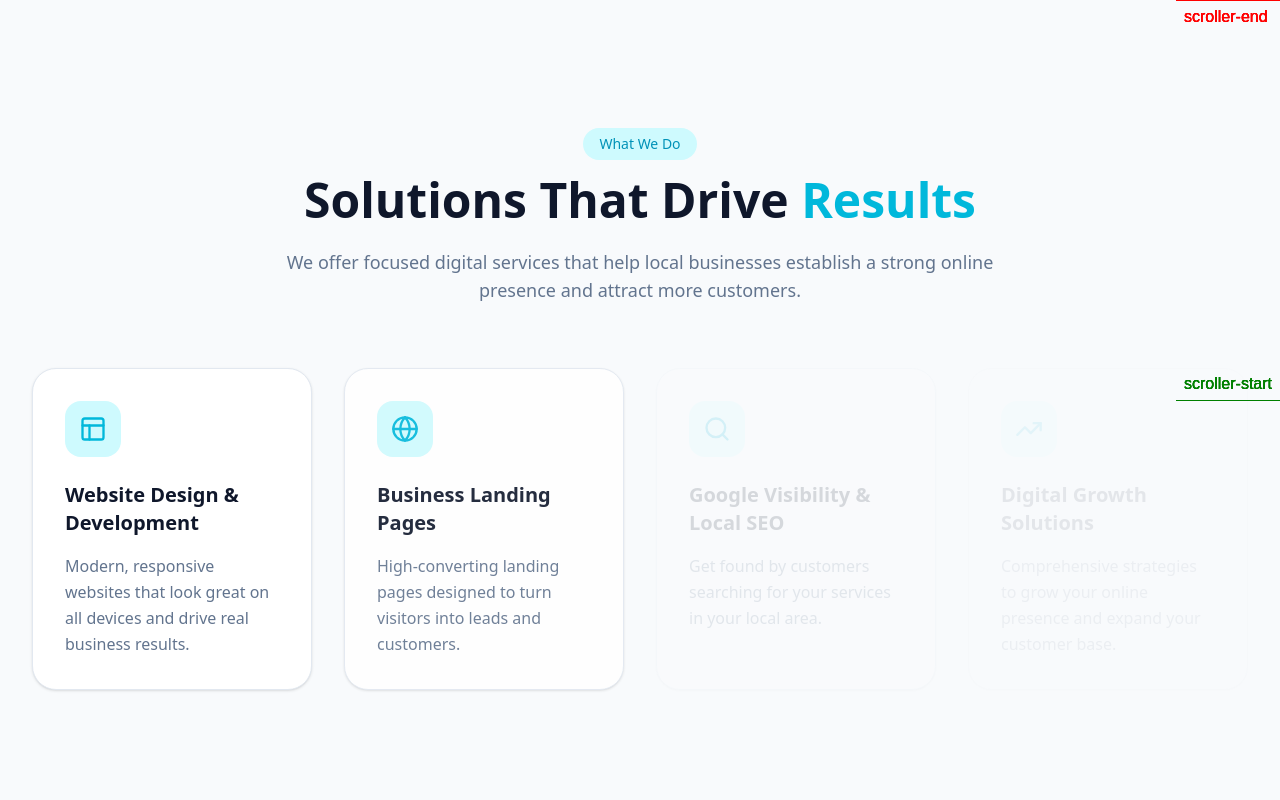
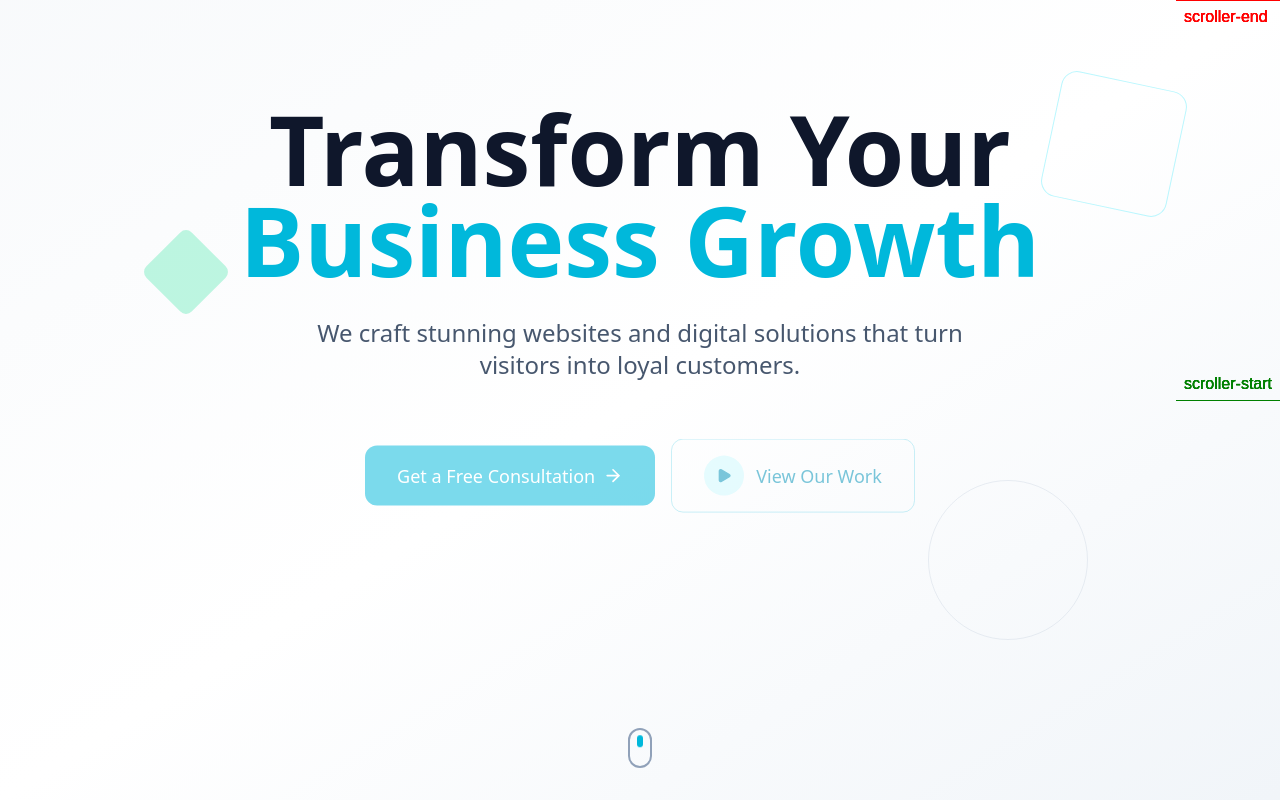
Before and after one commit to dexosis4-stack/PortFolio, a React (Vite) app in the folder Portfolio/: page / in a window 1280 px wide. Shown: the top 800 px of the page. Built offline with nearby package versions, Linux system fonts and the light colour scheme.

Commit message:
Hero section update

```diff
--- /dev/null
+++ b/Portfolio/src/components/Hero.jsx
@@ -0,0 +1,138 @@
+import { useEffect, useRef } from "react";
+import gsap from "gsap";
+import { ArrowRight, Play } from "lucide-react";
+
+const HeroSection = () => {
+  const heroRef = useRef(null);
+  const headingRef = useRef([]);
+  const subRef = useRef(null);
+  const ctaRef = useRef(null);
+  const statsRef = useRef([]);
+
+  useEffect(() => {
+    const ctx = gsap.context(() => {
+      const tl = gsap.timeline({ defaults: { ease: "power3.out" } });
+
+      tl.fromTo(
+        headingRef.current,
+        { opacity: 0, y: 40 },
+        { opacity: 1, y: 0, stagger: 0.15, duration: 1 }
+      )
+        .fromTo(
+          subRef.current,
+          { opacity: 0, y: 20 },
+          { opacity: 1, y: 0, duration: 0.8 },
+          "-=0.5"
+        )
+        .fromTo(
+          ctaRef.current,
+          { opacity: 0, y: 20 },
+          { opacity: 1, y: 0, duration: 0.8 },
+          "-=0.4"
+        )
+        .fromTo(
+          statsRef.current,
+          { opacity: 0, y: 20 },
+          { opacity: 1, y: 0, stagger: 0.1, duration: 0.6 },
+          "-=0.4"
+        );
+    }, heroRef);
+
+    return () => ctx.revert();
+  }, []);
+
+  return (
+    <section
+      ref={heroRef}
+      className="relative min-h-screen flex items-center bg-slate-50 overflow-hidden"
+    >
+      {/* Background */}
+      <div className="absolute inset-0 bg-gradient-to-br from-slate-50 via-white to-slate-100" />
+
+      {/* Decorative shapes */}
+      <div className="absolute inset-0 pointer-events-none">
+        <div className="absolute top-[10%] right-[8%] w-32 h-32 border border-cyan-300/40 rounded-2xl rotate-12" />
+        <div className="absolute bottom-[20%] right-[15%] w-40 h-40 border border-slate-300/40 rounded-full" />
+        <div className="absolute top-[30%] left-[12%] w-16 h-16 bg-emerald-300/40 rounded-lg rotate-45" />
+      </div>
+
+      {/* Content */}
+      <div className="relative z-10 container mx-auto px-4 sm:px-6 lg:px-8">
+        <div className="max-w-5xl mx-auto text-center">
+          {/* Heading */}
+          <h1 className="text-5xl sm:text-6xl md:text-7xl lg:text-8xl font-bold text-slate-900 leading-[0.95] mb-8">
+            <span
+              ref={(el) => (headingRef.current[0] = el)}
+              className="block"
+            >
+              Transform Your
+            </span>
+            <span
+              ref={(el) => (headingRef.current[1] = el)}
+              className="block text-cyan-500"
+            >
+              Business Growth
+            </span>
+          </h1>
+
+          {/* Subheading */}
+          <p
+            ref={subRef}
+            className="text-xl sm:text-2xl text-slate-600 max-w-2xl mx-auto mb-12"
+          >
+            We craft stunning websites and digital solutions that turn visitors
+            into loyal customers.
+          </p>
+
+          {/* CTA */}
+          <div
+            ref={ctaRef}
+            className="flex flex-col sm:flex-row gap-4 justify-center items-center"
+          >
+            <button className="inline-flex items-center gap-2 px-8 py-4 rounded-xl bg-cyan-500 text-white text-lg font-medium hover:bg-cyan-600 transition">
+              Get a Free Consultation
+              <ArrowRight className="h-5 w-5" />
+            </button>
+
+            <button className="inline-flex items-center gap-3 px-8 py-4 rounded-xl border border-cyan-500/40 text-cyan-600 text-lg font-medium hover:bg-cyan-500/10 transition">
+              <span className="w-10 h-10 rounded-full bg-cyan-100 flex items-center justify-center">
+                <Play className="h-4 w-4 text-cyan-600 fill-cyan-600" />
+              </span>
+              View Our Work
+            </button>
+          </div>
+
+          {/* Stats */}
+          <div className="mt-20 grid grid-cols-2 md:grid-cols-4 gap-6">
+            {[
+              { value: "50+", label: "Happy Clients" },
+              { value: "100+", label: "Projects Done" },
+              { value: "5.0", label: "Average Rating" },
+              { value: "24/7", label: "Support" },
+            ].map((stat, index) => (
+              <div
+                key={index}
+                ref={(el) => (statsRef.current[index] = el)}
+                className="bg-white border border-slate-200 rounded-2xl p-6 shadow-sm"
+              >
+                <div className="text-3xl md:text-4xl font-bold text-cyan-500 mb-1">
+                  {stat.value}
+                </div>
+                <div className="text-sm text-slate-500">{stat.label}</div>
+              </div>
+            ))}
+          </div>
+        </div>
+      </div>
+
+      {/* Scroll indicator */}
+      <div className="absolute bottom-8 left-1/2 -translate-x-1/2">
+        <div className="w-6 h-10 border-2 border-slate-400 rounded-full flex justify-center pt-2">
+          <div className="w-1.5 h-3 bg-cyan-500 rounded-full animate-bounce" />
+        </div>
+      </div>
+    </section>
+  );
+};
+
+export default HeroSection;
--- a/Portfolio/src/components/Landing.jsx
+++ b/Portfolio/src/components/Landing.jsx
@@ -3,14 +3,17 @@ import ServicesSection from './Services'
 import WhoWeHelpSection from './WhoWeHelp'
 import WhyUsSection from './WhyUs.Jsx'
 import PortfolioSection from './Projects'
+import HeroSection from './Hero'
 
 const Landing = () => {
   return (
     <>
+    <HeroSection/>
     <ServicesSection/>
     <WhoWeHelpSection/>
     <WhyUsSection/>
     <PortfolioSection/>
+
     </>
   )
 }
--- a/Portfolio/src/components/Projects.jsx
+++ b/Portfolio/src/components/Projects.jsx
@@ -151,10 +151,20 @@ const PortfolioSection = () => {
 
         {/* CTA */}
         <div ref={ctaRef} className="text-center mt-14">
-          <button className="inline-flex items-center gap-2 px-6 py-3 rounded-xl border border-slate-300 text-slate-700 hover:bg-slate-100 transition">
-            View All Projects
-            <ExternalLink className="h-4 w-4" />
-          </button>
+<button className="
+  inline-flex items-center gap-2
+  px-7 py-3
+  rounded-xl
+  border border-cyan-500/40
+  text-cyan-600 font-medium
+  hover:bg-cyan-500/10
+  hover:border-cyan-500
+  transition-all duration-300
+">
+  View All Projects
+  <ExternalLink className="h-4 w-4" />
+</button>
+
         </div>
       </div>
     </section>
```
Also changed, not shown: Portfolio/src/assets/DexosisLogo.png (added).
